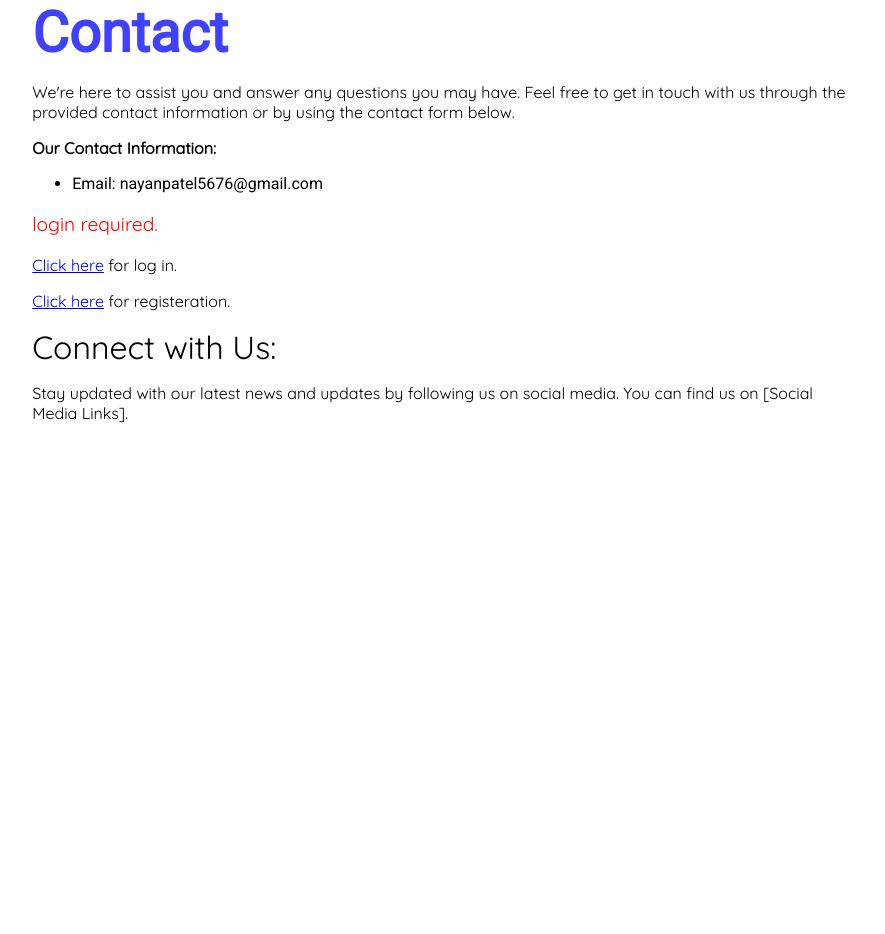
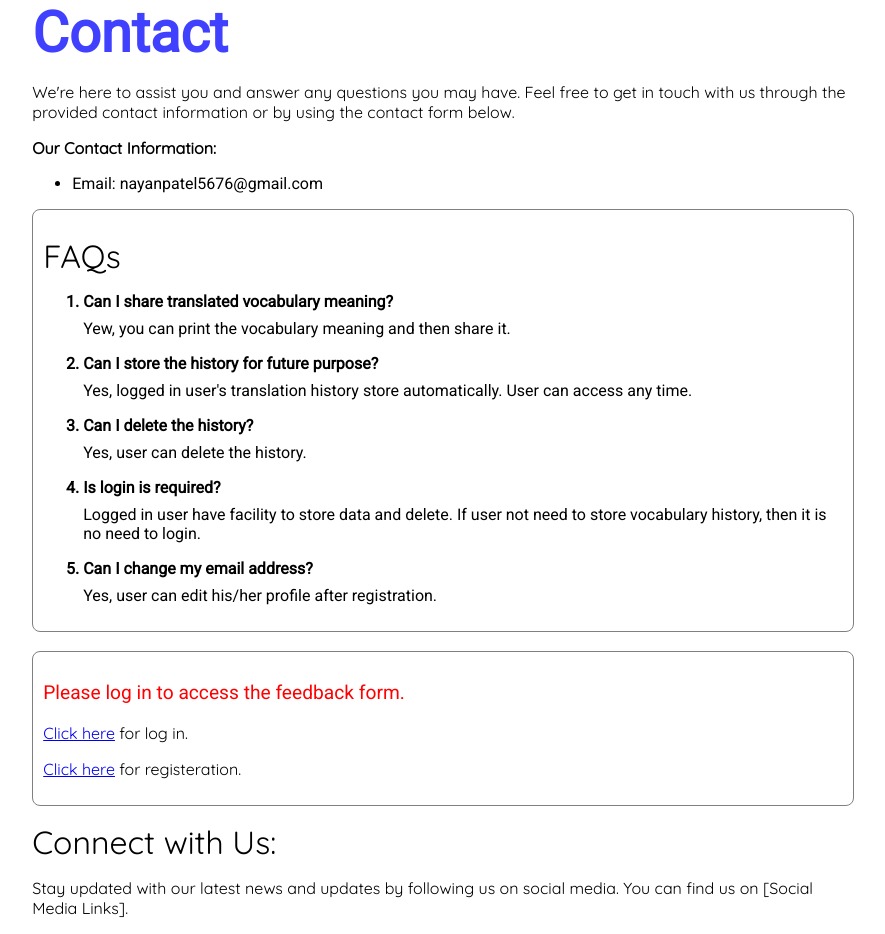
Before and after one commit to nayan00112/Transpara, a Django app: page /contact in a window 1280 px wide. Shown: the part 55-989 px from the top of the page, without its empty margins (197-1082 px from the left). Before the commit the page ends 477 px from the top, so only its background shows below. Run offline with Django 3.2, Linux system fonts and the light colour scheme.

Commit message:
faqs added

```diff
--- a/Transpara/templates/Blogs/contact.html
+++ b/Transpara/templates/Blogs/contact.html
@@ -63,8 +63,49 @@
                 <li>Email: nayanpatel5676@gmail.com</li>
             </ul>
 
+            <div style="border: 1px gray solid; padding:10px; border-radius:8px;">
+                <p><span style="font-size: 2rem;">FAQs</span></p>
 
+                <ol>
+                    <p>
+                        <li style="font-weight:bold; margin:8px 0px;">
+                            Can I share translated vocabulary meaning?
+                        </li>
+                        Yew, you can print the vocabulary meaning and then share it.
+                    </p>
+
+                    <p>
+                        <li style="font-weight:bold; margin:8px 0px;">
+                            Can I store the history for future purpose?
+                        </li>
+                        Yes, logged in user's translation history store automatically. User can access any time.
+                    </p>
+                    <p>
+                        <li style="font-weight:bold; margin:8px 0px;">
+                            Can I delete the history?
+                        </li>
+                        Yes, user can delete the history.
+                    </p>
+                    <p>
+                        <li style="font-weight:bold; margin:8px 0px;">
+                            Is login is required?
+                        </li>
+                        Logged in user have facility to store data and delete. If user not need to store vocabulary
+                        history,
+                        then it
+                        is no need to login.
+                    </p>
+                    <p>
+                        <li style="font-weight:bold; margin:8px 0px;">
+                            Can I change my email address?
+                        </li>
+                        Yes, user can edit his/her profile after registration.
+                    </p>
+                </ol>
             </div>
+        </div>
+        <br>
+        <div style="border: 1px gray solid; padding:10px; border-radius:8px;">
             {% if user.is_authenticated %}
             <div>
                 {% if fm %}
@@ -79,7 +120,8 @@
                 </form>
                 {% endif %}
                 <div>
-                <p>We appreciate your feedback and are committed to providing you with the best service. If you have any
+                    <p>We appreciate your feedback and are committed to providing you with the best service. If you have
+                        any
                         suggestions or comments, please don't hesitate to reach out.</p>
 
                     <p>Thank you for considering us. We look forward to hearing from you.</p>
@@ -87,8 +129,8 @@
             </div>
             {% else %}
             <div>
-            <p style="color:red; font-size:1.2rem;">
-                login required.
+                <p style="color:red; font-size:1.2rem; font-family:Roboto;">
+                    Please log in to access the feedback form.
                 </p>
                 <p>
                     <a href="/account/login">Click here</a> for log in.
@@ -98,6 +140,9 @@
                 </p>
             </div>
             {% endif %}
+        </div>
+
+
 
 
 
```
Also changed, not shown: Transpara/db.sqlite3. Lines whose indentation alone changed are shown as unchanged.
